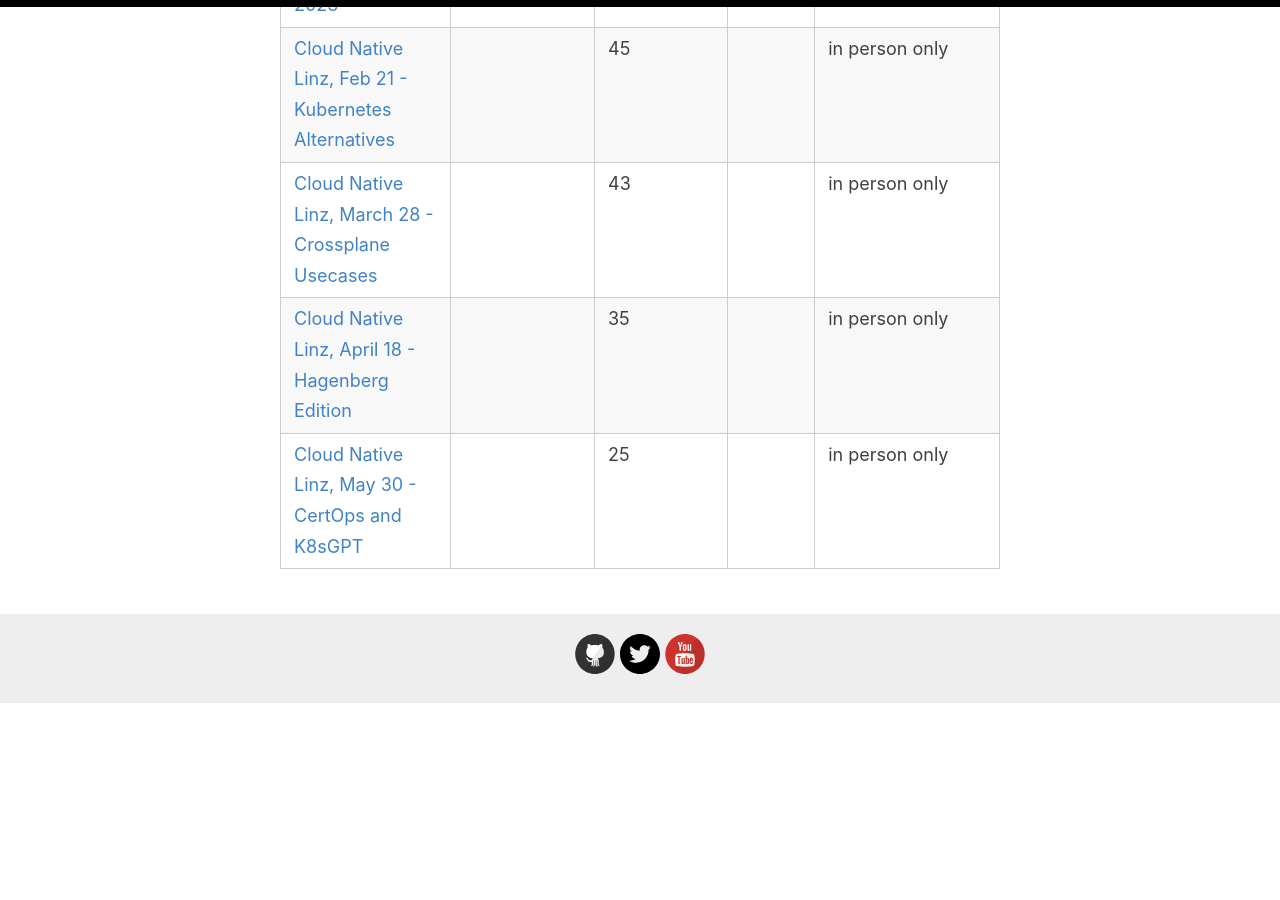
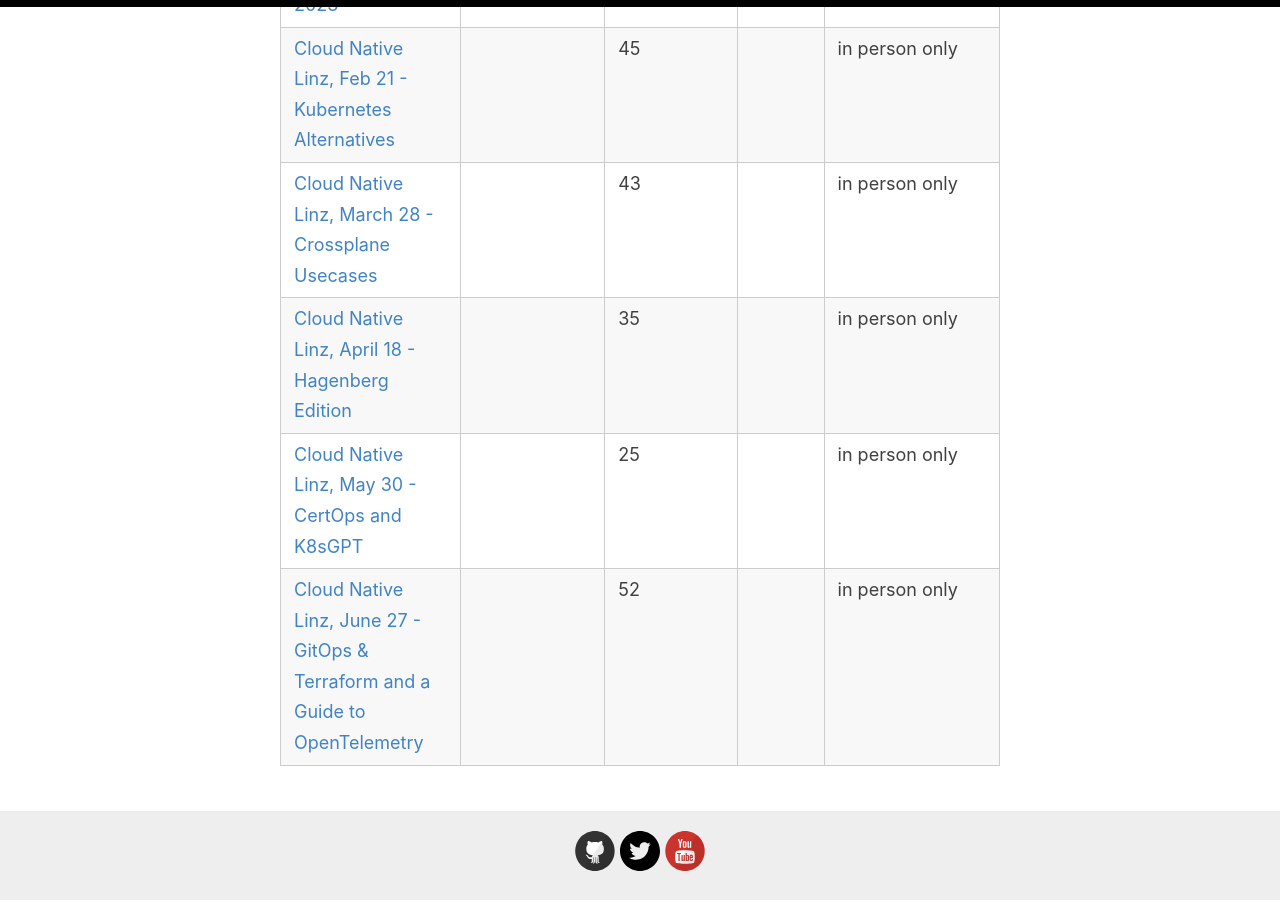
Before and after one commit to CloudNativeLinz/cloudnativelinz.github.io, a Jekyll site: the page built from _pages/statistics.md, in a window 1280 px wide and 900 px high, scrolled down 4449 px. Built offline with Jekyll 4.4.1, drawn with Linux system fonts in a browser that asks for light colours; before the commit the page ends 5153 px from its top, so only the background shows below that.

Commit message:
Update statistics.md

```diff
--- a/_pages/statistics.md
+++ b/_pages/statistics.md
@@ -32,3 +32,4 @@
 | [Cloud Native Linz, March 28 - Crossplane Usecases](https://community.cncf.io/events/details/cncf-linz-presents-cloud-native-linz-march-28-crossplane-use-cases/) |  | 43 | | in person only |
 | [Cloud Native Linz, April 18 - Hagenberg Edition](https://community.cncf.io/events/details/cncf-linz-presents-cloud-native-linz-april-18-hagenberg-edition/) |  | 35 | | in person only |
 | [Cloud Native Linz, May 30 - CertOps and K8sGPT](https://community.cncf.io/events/details/cncf-linz-presents-cloud-native-linz-may-30-troubleshooting-with-k8sgpt/) |  | 25 | | in person only |
+| [Cloud Native Linz, June 27 - GitOps & Terraform and a Guide to OpenTelemetry](https://community.cncf.io/events/details/cncf-linz-presents-cloud-native-linz-june-27-gitops-terraform-and-a-guide-to-opentelemetry/) |  | 52 | | in person only |
```
